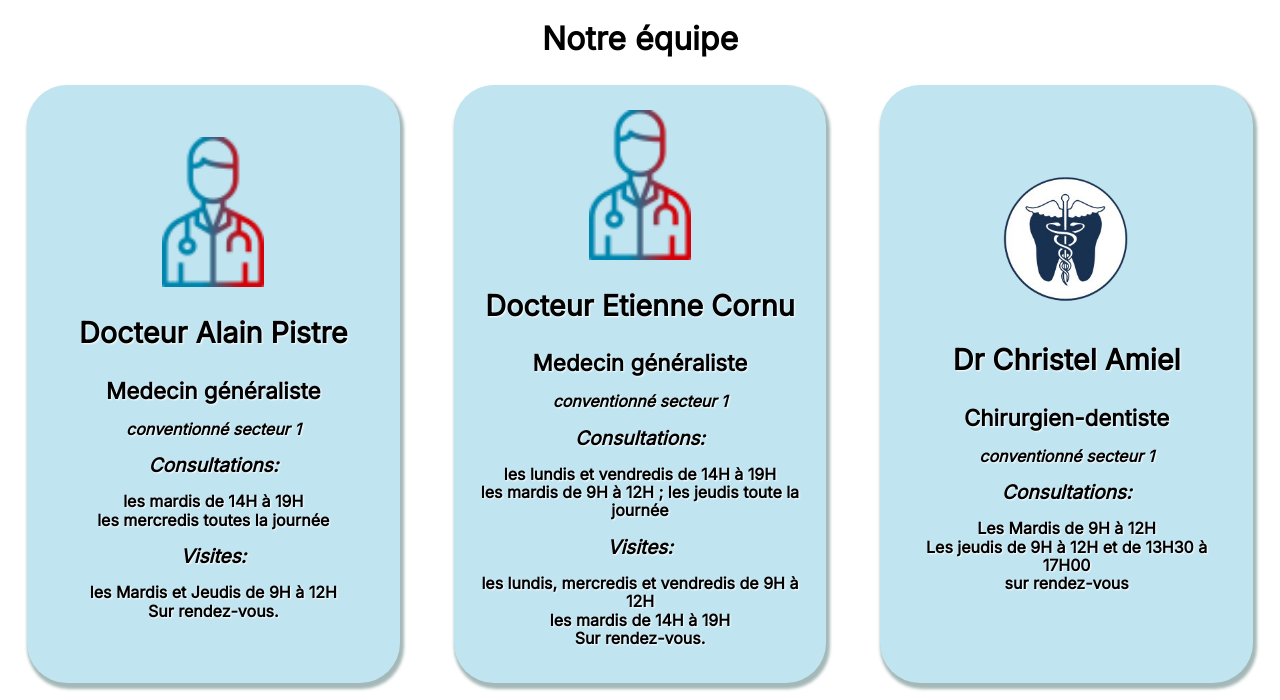
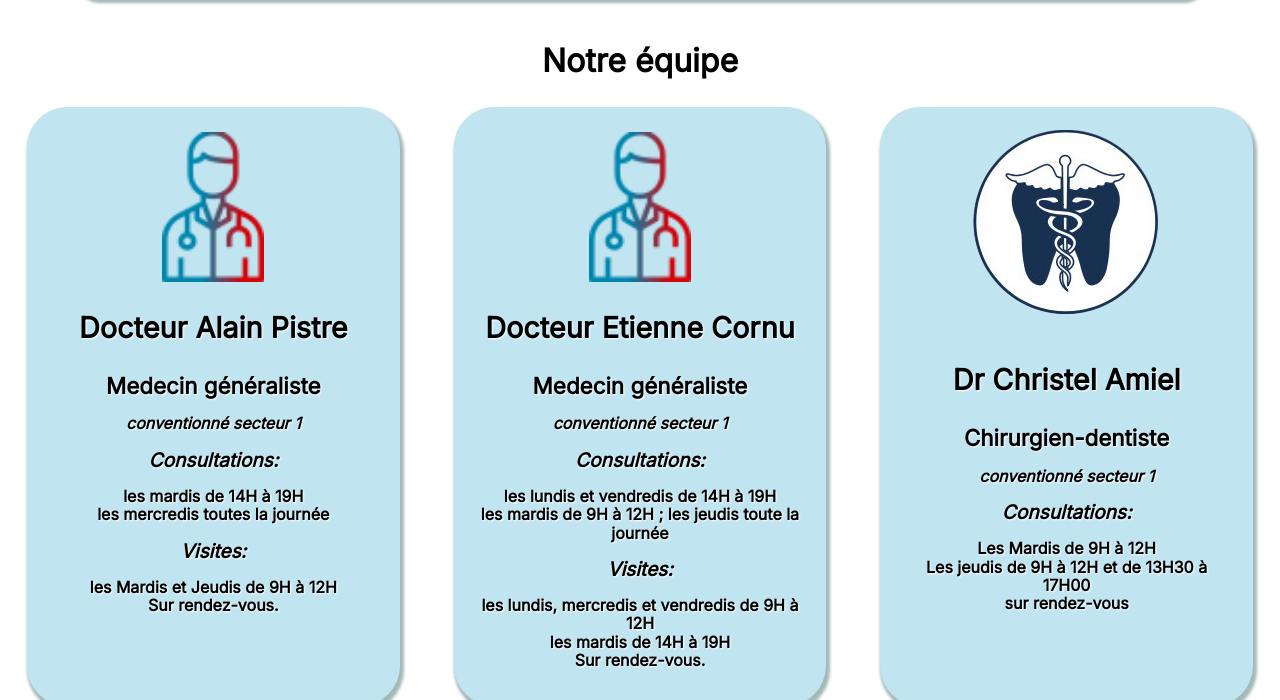
Before and after one commit to janoujan/MSP, a website: page index.html in a window 1280 px wide. Shown: the part 990-1690 px from the top of the page. Drawn offline with Linux system fonts and the light colour scheme.

Commit message:
adjust dentist's logo

```diff
--- a/index.html
+++ b/index.html
@@ -128,7 +128,7 @@
            </div>
            <div class="profile">
              <img
-               class="profile_image"
+               class="profile_image-dentiste"
                src="images/Logo_dentiste.png"
                alt="logo de Chirurgien-dentiste"
              >
--- a/sass/Composants/_presentation.scss
+++ b/sass/Composants/_presentation.scss
@@ -22,7 +22,7 @@
     }
 
     &_figcaption {
-        width: 90%;
+        width: 80%;
         padding: 4%;
         font-size: 1.2rem;
         font-weight: 900;
--- a/sass/Composants/_profile.scss
+++ b/sass/Composants/_profile.scss
@@ -1,8 +1,9 @@
 .profile {
     display: flex;
     flex-direction: column;
-    @include center;
-    width: 45%;
+    justify-content: first baseline;
+    align-items: center;
+    width: 80%;
     top: 0%;
     margin: auto;
     margin-top: 0;
@@ -18,6 +19,11 @@
         width: 100px;
         height: 100px;
         padding-top: 5px;
+
+        &-dentiste {
+            margin-top: -5%;
+
+        }
     }
 
     &_title {
```
Also changed, not shown: css/style.css, 1 other file.
